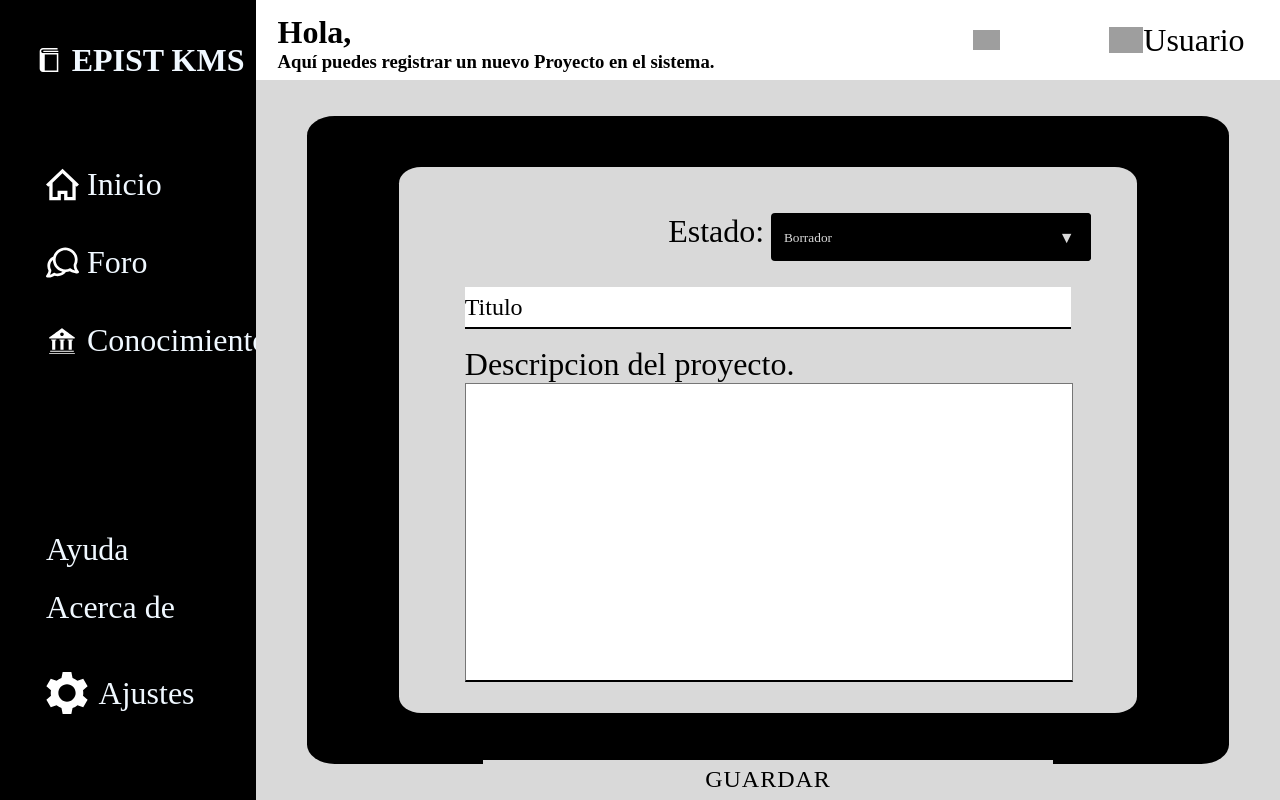
After one commit to OscarJavierVelascoMoreno/EPIST, a Django app: page /project_create/ in a window 1280 px wide. The commit adds this page. Run offline with Django 4.2, Linux system fonts and the light colour scheme; some web fonts are replaced; grey boxes are pictures that could not be loaded.

Commit message:
[Add] Add project views and actions - Projects - pre-prod

```diff
--- a/EPIST/EPIST/urls.py
+++ b/EPIST/EPIST/urls.py
@@ -19,5 +19,6 @@ from django.urls import path, include
 
 urlpatterns = [
     path('admin/', admin.site.urls),
-    path('', include('Users.urls'))
+    path('', include('Users.urls')),
+    path('', include('Projects.urls')),
 ]
--- /dev/null
+++ b/EPIST/Projects/forms.py
@@ -0,0 +1,10 @@
+from django import forms
+from .models import Project
+
+
+# Form information for Projects
+class ProjectForm(forms.ModelForm):
+
+    class Meta:
+        model = Project
+        fields = ['state', 'title', 'description']
--- /dev/null
+++ b/EPIST/Projects/templates/project_create.html
@@ -0,0 +1,63 @@
+{% extends "base_view.html" %}
+
+{% block title %}
+
+Crear Proyecto de Epist KMS
+
+{% endblock %}
+
+{% block content_header %}
+
+<h1>Hola, </h1>
+<h3>Aquí puedes registrar un nuevo Proyecto en el sistema.</h3>
+
+{% endblock %}
+
+{% block user_name %}
+
+Usuario
+
+{% endblock %}
+
+{% block main_container %}
+
+<div class="create_main_container">
+    <div class="create_container">
+        <form method="post">
+            {% csrf_token %}
+            <div class="state_container">
+                <label class="state_label">Estado:</label>
+                <div class="state_select">
+                    <select name="state">
+                        <option value="draft">Borrador</option>
+                        <option value="in_progress">En Progreso</option>
+                        <option value="closed">Cerrado</option>
+                    </select>
+                </div>
+            </div>
+            <div class="form_row">
+                <div class="input_data">
+                    <input name="title" type="text" required>
+                    <div class="underline"></div>
+                    <label for="">Titulo</label>
+                </div>
+            </div>
+            <div class="form-row">
+                <div class="project_description_container">
+                    <label for="">Descripcion del proyecto.</label><br />
+                    <textarea class="text_area_description" name="description" rows="8" required></textarea>
+                </div>
+            </div>
+            <div>{{field.errors}}</div>
+            <div class="form_row">
+                <div class="form_row submit-btn">
+                    <div class="input_data">
+                        <input type="submit" value="Guardar">
+                    </div>
+                </div>
+            </div>
+        </form>
+    </div>
+</div>
+
+{% endblock %}
--- /dev/null
+++ b/EPIST/Projects/urls.py
@@ -0,0 +1,10 @@
+from django.urls import path
+from . import views
+
+urlpatterns = [
+    path('projects_list/', views.projects_list, name='projects_list'),
+    path('project_details/<int:id>', views.project_details, name='project_details'),
+    path('project_create/', views.project_create, name='project_create'),
+    path('project_edit/<int:id>', views.project_edit, name='project_edit'),
+    path('project_delete/<int:id>', views.project_delete, name='project_delete'),
+]
--- a/EPIST/Projects/views.py
+++ b/EPIST/Projects/views.py
@@ -1,3 +1,52 @@
-from django.shortcuts import render
+from django.shortcuts import render, redirect
+from .models import Project
+from .forms import ProjectForm
+from django.core.paginator import Paginator, EmptyPage, PageNotAnInteger
 
-# Create your views here.
+# projects views here.
+
+def projects_list(request):
+    projects = Project.objects.all()
+    order_projects = projects.order_by('title')
+
+    page_num = request.GET.get('page', 1)
+    paginator = Paginator(order_projects, 4)
+
+    try:
+        page_obj = paginator.page(page_num)
+    except PageNotAnInteger:
+        # if page is not an integer, deliver the first page
+        page_obj = paginator.page(1)
+    except EmptyPage:
+        # if the page is out of range, deliver the last page
+        page_obj = paginator.page(paginator.num_pages)
+
+    return render(request, "projects_list.html", {'page_obj': page_obj})
+
+def project_create(request):
+    form = ProjectForm(request.POST or None)
+    if form.is_valid():
+        project = form.save()
+        return redirect("project_details", id=project.id)
+    return render(request, "project_create.html", {'form': form})
+
+def project_details(request, id):
+    project = Project.objects.get(id=id)
+    form = ProjectForm(request.POST or None, instance=project)
+    return render(request, "project_details.html", {'form': form, 'project': project})
+
+def project_edit(request, id):
+    project = Project.objects.get(id=id)
+    form = ProjectForm(request.POST or None, instance=project)
+    if form.is_valid() and request.method == 'POST':
+        form.save()
+        return redirect("project_details", id=project.id)
+    return render(request, "project_edit.html", {'form': form, 'project': project})
+
+def project_delete(request, id):
+    project = Project.objects.get(id=id)
+    title = project.title
+    if request.method == 'POST':
+        project.delete()
+        return redirect("projects_list")
+    return render(request, "project_delete.html", {'title': title})
--- a/EPIST/Users/Templates/base_view.html
+++ b/EPIST/Users/Templates/base_view.html
@@ -6,6 +6,7 @@
         <meta http-equiv="X-UA-Compatible" content="IE=edge">
         <meta name="viewport" content="width=device-width, initial-scale=1.0">
         <link rel="stylesheet" href="../static/css/base.css">
+        <link rel="stylesheet" href="../static/css/project_base.css">
         <title>{% block title %} {% endblock %}</title>
     </head>
     <body>
--- a/EPIST/Users/static/css/base.css
+++ b/EPIST/Users/static/css/base.css
@@ -315,7 +315,13 @@ body {
     background: #D9D9D9;
 }
 
-.input_data input{
+form .form-row .textarea{
+    height: 10%;
+    margin: 1%;
+  }
+
+.input_data input,
+.textarea textarea{
     display: block;
     width: 100%;
     height: 100%;
@@ -337,6 +343,12 @@ body {
     bottom: 15%;
     font-size: 150%;
     transition: all 0.3s ease;
+}
+
+.textarea label{
+  width: 100%;
+  bottom: 40px;
+  background: #fff;
 }
 
 .input_data .underline{
--- /dev/null
+++ b/EPIST/Users/static/css/project_base.css
@@ -0,0 +1,126 @@
+select {
+    appearance: none;
+    border: 0;
+    box-shadow: none;
+    flex: 1;
+    padding: 0 1em;
+    color: #D9D9D9;
+    background-color: black;
+    background-image: none;
+    cursor: pointer;
+}
+
+select::-ms-expand {
+    display: none;
+}
+
+.state_select {
+    position: relative;
+    display: flex;
+    width: 20em;
+    height: 3em;
+    border-radius: .25em;
+    overflow: hidden;
+}
+
+.state_select::after {
+    content: '\25BC';
+    position: absolute;
+    top: 0;
+    right: 0;
+    padding: 1em;
+    background-color: black;
+    transition: .25s all ease;
+    pointer-events: none;
+    color: #D9D9D9;
+}
+
+.state_container {
+    display: flex;
+    justify-content: right;
+}
+
+.down_note {
+    display: flex;
+    justify-content: center;
+}
+
+.state_label{
+    font-size: 200%;
+    padding-right: 1%;
+}
+
+.description_content{
+    padding: 1%;
+    font-size: 160%;
+}
+
+.view_project_header {
+    display: flex;
+    justify-content: space-between;
+}
+
+.project_state_tag{
+    border-radius: 25px;
+    background-color: black;
+    color: #D9D9D9;
+    padding-left: 15px;
+    padding-right: 15px;
+    text-align: center;
+    font-size: 170%;
+}
+
+.project_state_container{
+    display: flex;
+    align-items: center;
+    width: 40%;
+}
+
+.project_field_label{
+    font-size: 200%;
+    padding: 1%;
+    font-weight: bold;
+}
+
+.view_project_footer{
+    margin: 3%;
+    display: block;
+}
+
+.project_field_container{
+    display: flex;
+    align-items: center;
+}
+
+.project_tittle_container{
+    width: 100%;
+    clear: both;
+    display: inline-block;
+    overflow: hidden;
+}
+
+.project_description_container{
+    display: block;
+    width: 100%;
+    height: 100%;
+    border: none;
+    font-size: 200%;
+    margin: 3%;
+}
+
+.text_area_description{
+    width: 94%;
+    border-bottom: 2px solid black;
+    font-size: 100%;
+    resize: none;
+}
+
+.text_area_detail{
+    width: 94%;
+    font-size: 150%;
+    resize: none;
+    background-color: #D9D9D9;
+    font-size: 150%;
+    border: none;
+    padding: 1%;
+}
```
Also changed, not shown: EPIST/Projects/templates/project_delete.html (added, +35 -0 lines), EPIST/Projects/templates/project_details.html (added, +61 -0 lines), EPIST/Projects/templates/project_edit.html (added, +72 -0 lines), EPIST/Projects/templates/projects_list.html (added, +69 -0 lines).
